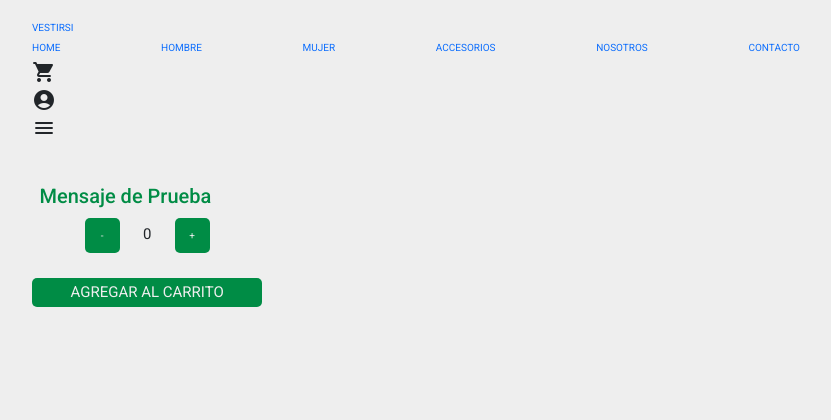
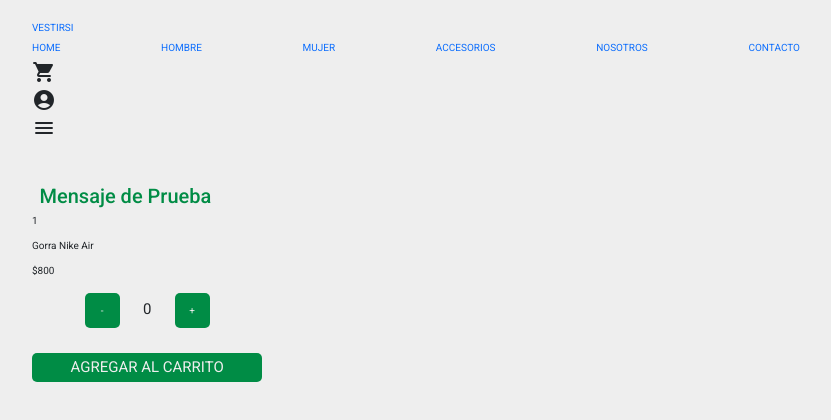
Before and after one commit to gvdeveloper/vestirsi, a React (Create React App) app: page / in a window 1280 px wide. Shown: the top 420 px of the page, without its empty margins (224-1055 px from the left). Built offline with nearby package versions, Linux system fonts and the light colour scheme.

Commit message:
Incorporando Items

```diff
--- /dev/null
+++ b/src/components/ItemList/Item.js
@@ -0,0 +1,28 @@
+
+import React, { useState } from "react";
+function Item(){
+const [state, setState] = useState([]);
+
+  const arrayItem = new Promise((resolve, reject) => {
+    setTimeout(() => {
+      setState([{id:"1",title:"Gorra Nike Air",price:"$800"}]);
+      resolve(true);
+    }, 2000);
+  });
+
+  arrayItem.then();
+
+  return (
+    <div>
+      {state.map(list => {
+        return <div>
+        <p>{list.id}</p>
+        <p>{list.title}</p>
+        <p>{list.price}</p>
+        </div>
+      })}
+    </div>
+  );
+}
+
+export default Item;
--- /dev/null
+++ b/src/components/ItemList/ItemList.js
@@ -0,0 +1,5 @@
+/*
+function ItemList({ items}){
+}
+
+export default ItemList; */
--- a/src/components/ItemListContainer/ItemListContainer.js
+++ b/src/components/ItemListContainer/ItemListContainer.js
@@ -1,5 +1,6 @@
 import "../../styles.css"
 import ItemCount from "../ItemCount/ItemCount"
+import Item from "../ItemList/Item"
 const textColor = {
     color: "rgb(0,140,69)"
 }
@@ -9,6 +10,7 @@ function ItemListContainer(props){
         <section className="contenedor">
             <div>
                 <h2 style={textColor} className="container">{props.msg}</h2>
+                < Item/>
             <ItemCount onAdd={cantidad => console.log(`Se agregaron ${cantidad} productos`)}/>
             </div>
         </section>
```
Also changed, not shown: src/img/gorraNA.jpg (added).
